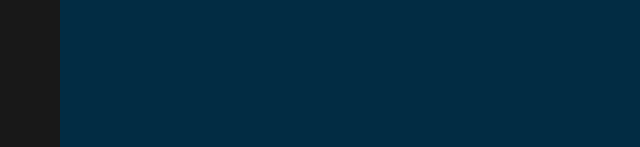
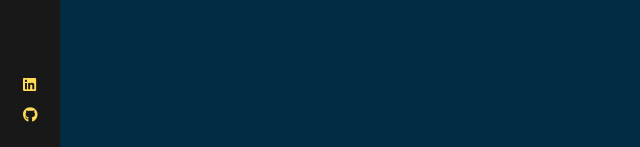
Before and after one commit to Ollerjuan/First-Portfolio, a React (Create React App) app in the folder react-portfolio/: page / in a window 1280 px wide. Shown: the part 650-797 px from the top of the page, without its empty margins (0-640 px from the left). Built offline with nearby package versions, Linux system fonts and the light colour scheme.

Commit message:
added linkedin and github

```diff
--- a/react-portfolio/src/components/Sidebar/index.js
+++ b/react-portfolio/src/components/Sidebar/index.js
@@ -2,6 +2,7 @@
 import { Link, NavLink } from 'react-router-dom'
 import { FontAwesomeIcon } from '@fortawesome/react-fontawesome'
 import { faHome, faUser, faEnvelope } from '@fortawesome/free-solid-svg-icons'
+import { faLinkedin, faGithub} from '@fortawesome/free-brands-svg-icons'
 
 
 const Sidebar = () => (
@@ -23,6 +24,18 @@
                 <FontAwesomeIcon icon={faEnvelope} color="#ffdb58" />
             </NavLink>
         </nav>
+        <ul>
+            <li>
+                <a target="_blank" rel='noreferrer' href='https://www.linkedin.com/in/juan-oller/'>
+                    <FontAwesomeIcon icon={faLinkedin} color='#ffdb58' />
+                </a>
+            </li>
+            <li>
+                <a target="_blank" rel='noreferrer' href='https://github.com/Ollerjuan'>
+                    <FontAwesomeIcon icon={faGithub} color='#ffdb58' />
+                </a>
+            </li>
+        </ul>
     </div>
 )
 
--- a/react-portfolio/src/components/Sidebar/index.scss
+++ b/react-portfolio/src/components/Sidebar/index.scss
@@ -98,6 +98,29 @@
         }
       }
     }
+    ul {
+        position: absolute;
+        bottom: 20px;
+        width: 100%;
+        display: block;
+        padding: 0;
+        list-style: none;
+        text-align: center;
+        margin: 0;
 
+        li {
+          a {
+            padding: 7px 0;
+            display: block;
+            font-size: 15px;
+            line-height: 16px;
+            color: #4d4d4e;
+
+            &:hover {
+              color: #ffd700;
+            }
+          }
+        }
+      }
 
   }
```
